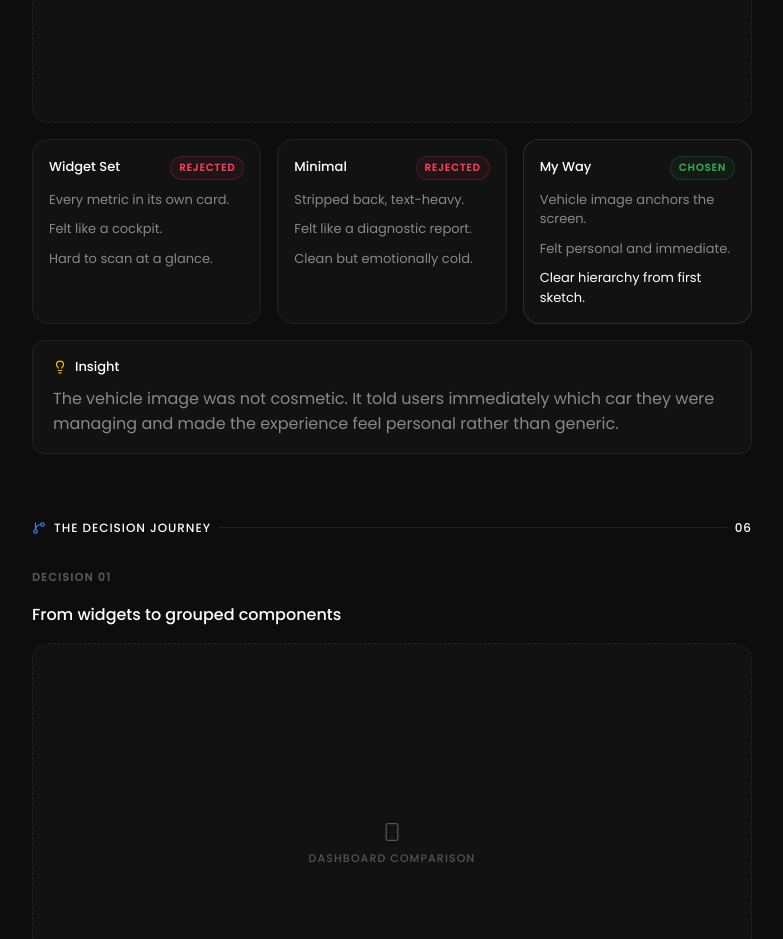
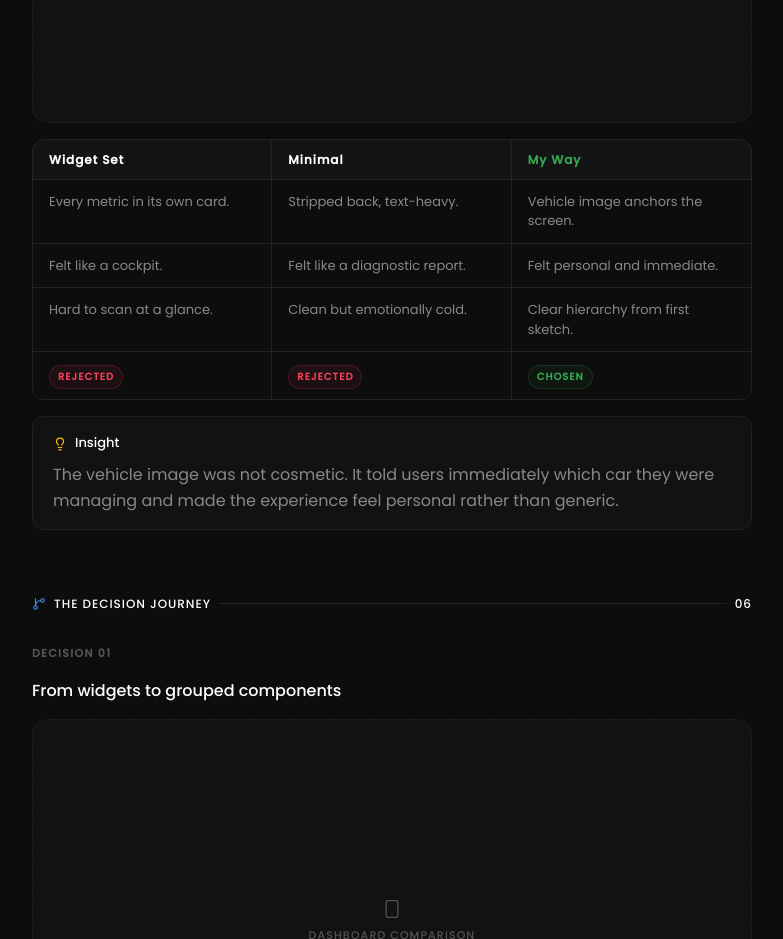
Before and after one commit to RITAMBISWAS404/PORTFOLIO-2026, a Next.js app: page /zeno in a window 1280 px wide. Shown: the part 5120-6059 px from the top of the page, without its empty margins (248-1031 px from the left). Built offline with nearby package versions, Linux system fonts and the light colour scheme.

Commit message:
Replace dashboard concept cards with 3-column comparison table

```diff
--- a/app/zeno/page.tsx
+++ b/app/zeno/page.tsx
@@ -391,22 +391,35 @@ export default function ZenoPage() {
             <ImgPlaceholder label="CONCEPT SKETCHES" />
           </Reveal>
           <Reveal delay={0.1}>
-            <div className="zeno-concept-grid">
-              {[
-                { label: "Widget Set", verdict: "REJECTED", color: C.red,    points: ["Every metric in its own card.", "Felt like a cockpit.", "Hard to scan at a glance."] },
-                { label: "Minimal",    verdict: "REJECTED", color: C.red,    points: ["Stripped back, text-heavy.", "Felt like a diagnostic report.", "Clean but emotionally cold."] },
-                { label: "My Way",     verdict: "CHOSEN",   color: C.accent, points: ["Vehicle image anchors the screen.", "Felt personal and immediate.", "Clear hierarchy from first sketch."] },
-              ].map(c => (
-                <div key={c.label} style={{ background: C.card, border: `1px solid ${c.color === C.accent ? "rgba(52,168,83,0.25)" : C.border}`, borderRadius: 16, padding: 16, display: "flex", flexDirection: "column", gap: 10 }}>
-                  <div style={{ display: "flex", justifyContent: "space-between", alignItems: "center" }}>
-                    <span style={{ fontSize: 13, fontWeight: 500, color: C.t1 }}>{c.label}</span>
-                    <span style={{ fontSize: 10, fontWeight: 600, color: c.color, letterSpacing: "0.1em", padding: "3px 8px", border: `1px solid ${c.color}33`, background: `${c.color}11`, borderRadius: 9999 }}>{c.verdict}</span>
-                  </div>
-                  {c.points.map((pt, i) => (
-                    <p key={i} style={{ fontSize: 13, lineHeight: 1.5, color: i === 2 && c.color === C.accent ? C.t1 : C.t2 }}>{pt}</p>
+            <div style={{ overflowX: "auto" }}>
+              <div style={{ minWidth: 480, border: `1px solid ${C.border}`, borderRadius: 12, overflow: "hidden" }}>
+                {/* Header */}
+                <div style={{ display: "grid", gridTemplateColumns: "1fr 1fr 1fr" }}>
+                  {[{ label: "Widget Set", color: C.t1 }, { label: "Minimal", color: C.t1 }, { label: "My Way", color: C.accent }].map((h, i) => (
+                    <div key={h.label} style={{ padding: "10px 16px", fontSize: 12, fontWeight: 600, color: h.color, letterSpacing: "0.08em", background: "rgba(255,255,255,0.03)", borderRight: i < 2 ? `1px solid ${C.border}` : "none" }}>{h.label}</div>
                   ))}
                 </div>
-              ))}
+                {/* Rows */}
+                {[
+                  ["Every metric in its own card.", "Stripped back, text-heavy.",     "Vehicle image anchors the screen."],
+                  ["Felt like a cockpit.",           "Felt like a diagnostic report.", "Felt personal and immediate."],
+                  ["Hard to scan at a glance.",      "Clean but emotionally cold.",    "Clear hierarchy from first sketch."],
+                ].map((row, i) => (
+                  <div key={i} style={{ display: "grid", gridTemplateColumns: "1fr 1fr 1fr" }}>
+                    {row.map((cell, j) => (
+                      <div key={j} style={{ padding: "12px 16px", fontSize: 13, color: C.t2, lineHeight: 1.5, borderTop: `1px solid ${C.border}`, borderRight: j < 2 ? `1px solid ${C.border}` : "none" }}>{cell}</div>
+                    ))}
+                  </div>
+                ))}
+                {/* Verdict */}
+                <div style={{ display: "grid", gridTemplateColumns: "1fr 1fr 1fr" }}>
+                  {[{ label: "REJECTED", color: C.red }, { label: "REJECTED", color: C.red }, { label: "CHOSEN", color: C.accent }].map((v, i) => (
+                    <div key={i} style={{ padding: "10px 16px", borderTop: `1px solid ${C.border}`, borderRight: i < 2 ? `1px solid ${C.border}` : "none" }}>
+                      <span style={{ fontSize: 10, fontWeight: 600, color: v.color, letterSpacing: "0.1em", padding: "3px 8px", border: `1px solid ${v.color}33`, background: `${v.color}11`, borderRadius: 9999, display: "inline-block" }}>{v.label}</span>
+                    </div>
+                  ))}
+                </div>
+              </div>
             </div>
           </Reveal>
           <Reveal delay={0.14}>
```
